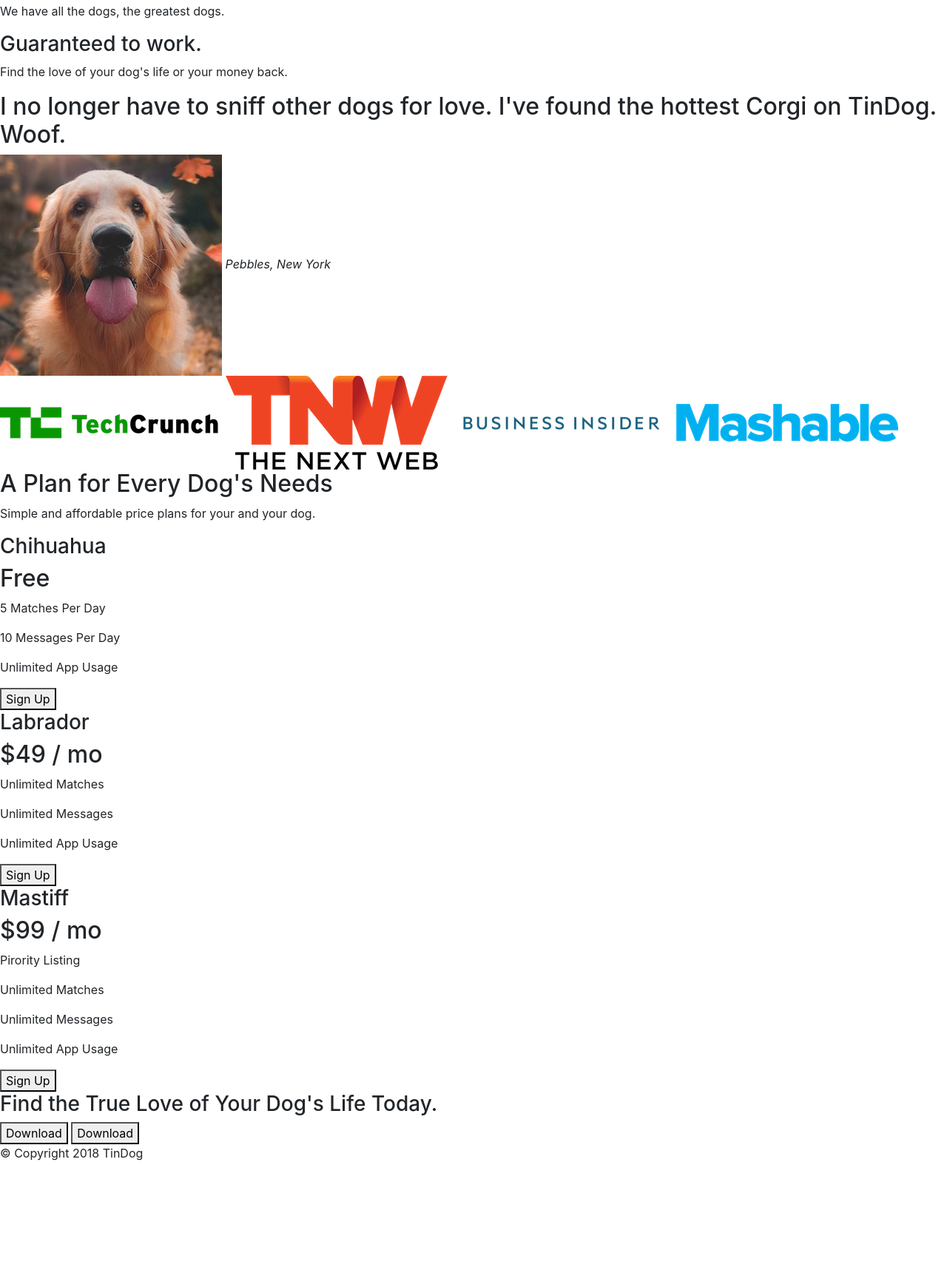
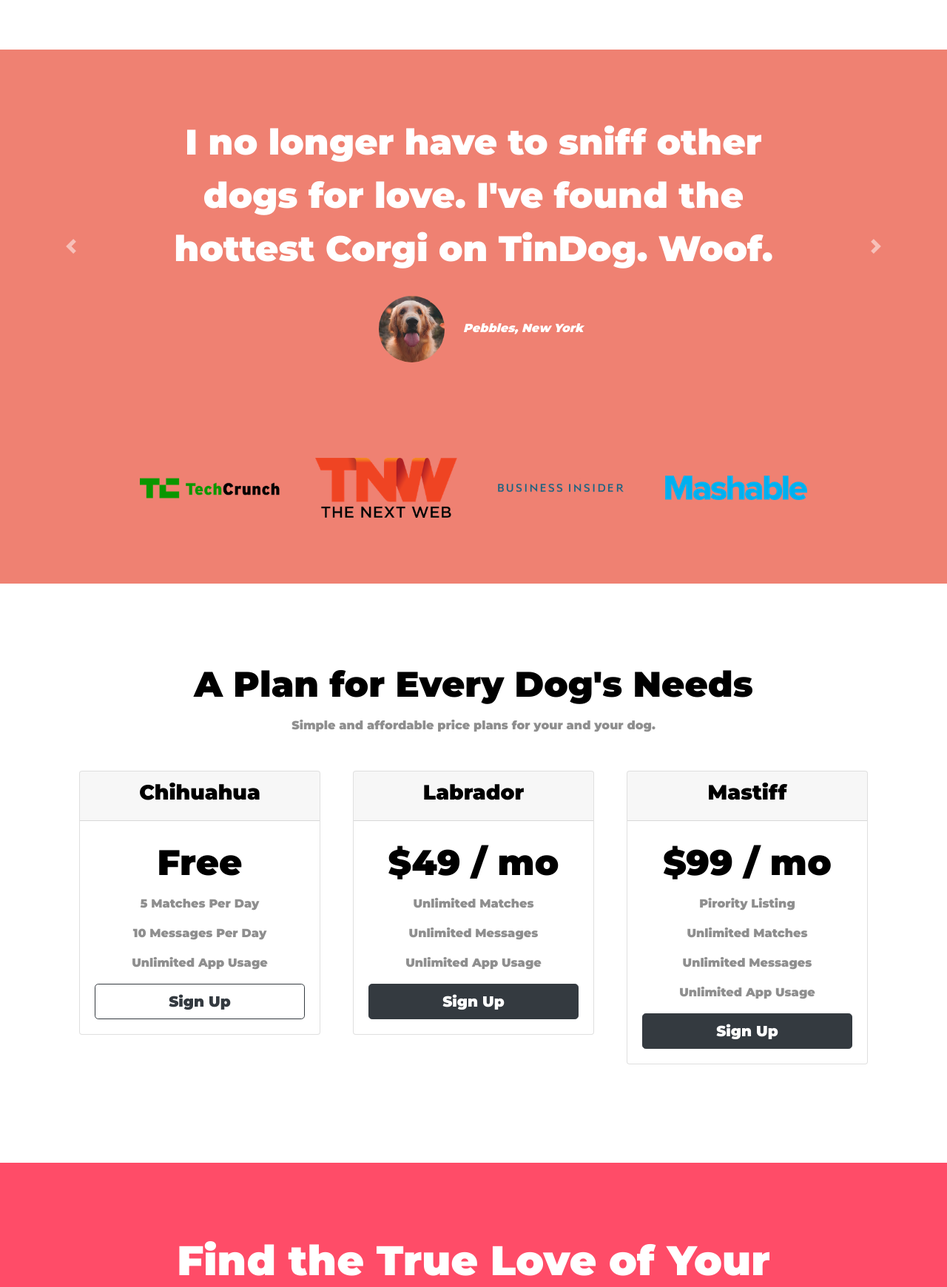
Before and after one commit to i-can-swap/Startup.exe, a plain HTML site: page TheOne/index.html in a window 1280 px wide. Shown: the part 1060-2800 px from the top of the page at 74% size. Before the commit the page ends 2647 px from the top, so only its background shows below. Drawn offline with nearby package versions, Linux system fonts and the light colour scheme.

Commit message:
Completed TinDog Webiste

```diff
--- a/TheOne/css/styles.css
+++ b/TheOne/css/styles.css
@@ -1,18 +1,193 @@
-#title
+
+body
+ {
+	 font-family:"Montserrat";
+	 text-align:center;
+ }
+
+ h1, h2, h3, h4, h5, h6
+ {
+	 font-family:"Montserrat";
+ }
+
+  p
+  {
+	  color:#8f8f8f;
+  }
+
+
+/* Headings */
+.big-heading
+{
+	font-family:"Montserrat";
+	 font-size:3.5rem;
+	 line-height:1.5;
+	 font-weight:900;
+}
+.section-heading
+{
+	font-size:3rem;
+	line-height:1.5;
+}
+
+
+/* Containers */
+.container-fluid
+ {
+	 padding:7% 15%; /* T L&R B */
+ }
+
+/* Sections */
+.colored-section
 {
 	background-color:#ff4c68;
+	color:#fff;
+}
+.white-section
+{
+	background-color:#fff;
+	color:#000;
 }
 
- h1
+
+/* Navigation Bar */
+.navbar
  {
-	 font-family:Montserrat;
-	 color:white;
-	 font-size:3rem;
-	 line-height:1.5;
-	 font-weight:900;
+	 padding:0 0 4.5rem; /* shorthand for defining values for four sides, T L&R B (i.e. same as T R B L) */
+ }
+ .navbar-brand
+ {
+	 font-family:"Ubuntu";
+	 font-weight:bold;
+	 font-size:2.5rem;
+	 color:#fff; /* black: #000 white: #fff */
+ }
+ }
+ .nav-item
+ {
+	 padding:0 18px;
+ }
+ .nav-link
+ {
+	 font-size:1.2rem;
+	 font-family:"Montserrat-Light";
  }
 
- .container-fluid
+
+/* Buttons */
+.download-button
  {
-	 padding:3% 15%;
+	margin:5% 2% 5% 0;
  }
+
+
+/* Title Section */
+#title .container-fluid
+{
+	padding:3% 15% 7%;
+	text-align:left;
+}
+ .title-image
+ {
+	 width:18%;
+	 transform: rotate(25deg);
+	 position:absolute;
+	 right:30%;
+ }
+
+
+/* Features Section */
+#features
+{
+position:relative;
+
+}
+.feature-box
+{
+	padding:5%;
+}
+.feature-icon
+{
+	color:#ef8172;
+	margin-bottom:1rem;
+}
+.feature-icon:hover
+{
+	color:#ff4c68;
+}
+.feature-title
+{
+	font-size:1.5rem;
+}
+
+
+/* Testimonials Section */
+#testimonials
+{
+background-color:#ef8172;
+}
+.testimonial-img
+{
+	width:10%;
+	border-radius:100%;
+	margin:20px;
+}
+.testimonial-text
+{
+	font-size:3rem;
+	line-height:1.5;
+}
+
+
+/* Press Section */
+#press
+{
+ background-color:#ef8172;
+ padding-bottom:3%;
+}
+.press-logo
+{
+	width:15%;
+	margin:20px 20px 50px;
+}
+
+
+/* Pricing Section */
+#pricing
+{
+	padding:100px;
+}
+.pricing-column
+{
+padding:3% 2%;
+}
+.price-text
+{
+	font-size:3rem;
+	line-height:1.5;
+}
+
+
+/* Call to Action Section */
+
+
+/* Footer Section */
+.social
+{
+	margin:20px 10px;
+}
+
+
+/* Media Queries */
+@media (max-width:1028px)
+{
+	#title{
+		text-align:center;
+	}
+	.title-image
+	{
+		position:static;
+		transform:rotate(0);
+		width:100%;
+	}
+}
--- a/TheOne/index.html
+++ b/TheOne/index.html
@@ -10,7 +10,7 @@
   <link rel="stylesheet" href="https://stackpath.bootstrapcdn.com/bootstrap/4.5.0/css/bootstrap.min.css" integrity="sha384-9aIt2nRpC12Uk9gS9baDl411NQApFmC26EwAOH8WgZl5MYYxFfc+NcPb1dKGj7Sk" crossorigin="anonymous">
   <link rel="stylesheet" href="css/styles.css">
 
-  <script defer src="/your-path-to-fontawesome/js/all.js"></script>
+  <script src="https://use.fontawesome.com/releases/v5.0.7/js/all.js"></script>
 
   <script src="https://code.jquery.com/jquery-3.5.1.slim.min.js" integrity="sha384-DfXdz2htPH0lsSSs5nCTpuj/zy4C+OGpamoFVy38MVBnE+IbbVYUew+OrCXaRkfj" crossorigin="anonymous"></script>
   <script src="https://cdn.jsdelivr.net/npm/popper.js@1.16.0/dist/umd/popper.min.js" integrity="sha384-Q6E9RHvbIyZFJoft+2mJbHaEWldlvI9IOYy5n3zV9zzTtmI3UksdQRVvoxMfooAo" crossorigin="anonymous"></script>
@@ -18,24 +18,24 @@
 </head>
 
 <body>
-  <section id="title">
+  <section class="colored-section" id="title">
 
     <div class="container-fluid">
     <nav class="navbar navbar-expand-lg navbar-dark">
-    <a class="navbar-brand" href="">Tindog</a>
+    <a class="navbar-brand" href="">tindog</a>
      <button class="navbar-toggler" type="button" data-toggle="collapse" data-target="#navbarSupportedContent" aria-controls="navbarSupportedContent" aria-expanded="false" aria-label="Toggle navigation">
     <span class="navbar-toggler-icon"></span>
   </button>
   <div class="collapse navbar-collapse" id="navbarSupportedContent">
     <ul class="navbar-nav ml-auto">
         <li class="nav-item">
-            <a class="nav-link" href="">Contact</a>
+            <a class="nav-link" href="#footer">Contact</a>
         </li>
         <li class="nav-item">
-            <a class="nav-link" href="">Pricing</a>
+            <a class="nav-link" href="#pricing">Pricing</a>
         </li>
         <li class="nav-item">
-            <a class="nav-link" href="">Download</a>
+            <a class="nav-link" href="#cta">Download</a>
         </li>
     </ul>
  </div>
@@ -46,12 +46,12 @@
     <!-- Title -->
 	<div class="row">
     <div class="col-lg-6">
-      <h1>Meet new and interesting dogs nearby.</h1>
-      <button type="button" class="btn btn-dark btn-lg"><i class="fab fa-apple"></i>Download</button>
-      <button type="button" class="btn btn-outline-light btn-lg">Download</button>
+      <h1 class="big-heading">Meet new and interesting dogs nearby.</h1>
+      <button type="button" class="btn btn-dark btn-lg download-button"><i class="fab fa-apple"></i> Download</button>
+      <button type="button" class="btn btn-outline-light btn-lg"><i class="fab fa-google-play"></i> Download</button>
     </div class="col-lg-6">
     <div>
-      <img src="images/iphone6.png" alt="iphone-mockup">
+      <img src="images/iphone6.png" alt="iphone-mockup" class="rotate title-image">
     </div>
 	</div>
 
@@ -61,98 +61,148 @@
 
   <!-- Features -->
 
-  <section id="features">
-
-    <h3>Easy to use.</h3>
+  <section class="white-section" id="features">
+  <div class="container-fluid">
+    <div class="row">
+	<div class="col-lg-4 feature-box">
+	<i class="fa fa-check-circle fa-4x feature-icon" aria-hidden="true"></i>
+    <h3 class="feature-title">Easy to use.</h3>
     <p>So easy to use, even your dog could do it.</p>
-
-    <h3>Elite Clientele</h3>
+	</div>
+	<div class="col-lg-4 feature-box">
+	<i class="fa fa-bullseye fa-4x feature-icon" aria-hidden="true"></i>
+    <h3 class="feature-title">Elite Clientele</h3>
     <p>We have all the dogs, the greatest dogs.</p>
-
-    <h3>Guaranteed to work.</h3>
+	</div>
+	<div class="col-lg-4 feature-box">
+	<i class="fa fa-heart fa-4x feature-icon" aria-hidden="true"></i>
+   <h3 class="feature-title">Guaranteed to work.</h3>
     <p>Find the love of your dog's life or your money back.</p>
-
+	</div>
+	</div>
+	</div>
   </section>
 
 
   <!-- Testimonials -->
 
-  <section id="testimonials">
-
-    <h2>I no longer have to sniff other dogs for love. I've found the hottest Corgi on TinDog. Woof.</h2>
-    <img src="images/dog-img.jpg" alt="dog-profile">
+  <section class="colored-section" id="testimonials">
+  <div id="testimonial-carousel" class="carousel slide" data-ride="false">
+  <div class="carousel-inner">
+  <div class="carousel-item active container-fluid">
+    <h2 class="testimonial-text">I no longer have to sniff other dogs for love. I've found the hottest Corgi on TinDog. Woof.</h2>
+    <img class="testimonial-img" src="images/dog-img.jpg" alt="dog-profile">
     <em>Pebbles, New York</em>
-
-    <!-- <h2 class="testimonial-text">My dog used to be so lonely, but with TinDog's help, they've found the love of their life. I think.</h2>
+	</div>
+  <div class="carousel-item container-fluid">
+   <h2 class="testimonial-text">My dog used to be so lonely, but with TinDog's help, they've found the love of their life. I think.</h2>
     <img class="testimonial-image" src="images/lady-img.jpg" alt="lady-profile">
-    <em>Beverly, Illinois</em> -->
-
+    <em>Beverly, Illinois</em>
+	</div>
+	</div>
+	<a class="carousel-control-prev" href="#testimonial-carousel" role="button" data-slide="prev">
+	<span class="carousel-control-prev-icon" aria-hidden="true"></span>
+	<span class="sr-only">Previous</span>
+	</a>
+	<a class="carousel-control-next" href="#testimonial-carousel" role="button" data-slide="next">
+	<span class="carousel-control-next-icon" aria-hidden="true"></span>
+	<span class="sr-only">Next</span>
+	</a>
+	</div>
 </section>
 
 
   <!-- Press -->
 
-  <section id="press">
-    <img src="images/techcrunch.png" alt="tc-logo">
-    <img src="images/tnw.png" alt="tnw-logo">
-    <img src="images/bizinsider.png" alt="biz-insider-logo">
-    <img src="images/mashable.png" alt="mashable-logo">
+  <section class="white-section" id="press">
+    <img class="press-logo" src="images/techcrunch.png" alt="tc-logo">
+    <img class="press-logo" src="images/tnw.png" alt="tnw-logo">
+    <img class="press-logo" src="images/bizinsider.png" alt="biz-insider-logo">
+    <img class="press-logo" src="images/mashable.png" alt="mashable-logo">
 
   </section>
 
 
   <!-- Pricing -->
 
-  <section id="pricing">
+  <section class="white-section" id="pricing">
 
-    <h2>A Plan for Every Dog's Needs</h2>
+    <h2 class="section-heading">A Plan for Every Dog's Needs</h2>
     <p>Simple and affordable price plans for your and your dog.</p>
 
-
+   <div class="row">
+   <div class="col-lg-4 col-md-6 pricing-column">
+   <div class="card">
+    <div class="card-header">
         <h3>Chihuahua</h3>
-    <h2>Free</h2>
+    </div>
+     <div class="card-body">
+        <h2 class="price-text">Free</h2>
     <p>5 Matches Per Day</p>
     <p>10 Messages Per Day</p>
     <p>Unlimited App Usage</p>
-    <button type="button">Sign Up</button>
-
-
+    <button type="button" class="btn btn-lg btn-block btn-outline-dark">Sign Up</button>
+    </div>
+    </div>
+	</div>
+	<div class="col-lg-4 col-md-6 pricing-column">
+    <div class="card">
+    <div class="card-header">
        <h3>Labrador</h3>
-    <h2>$49 / mo</h2>
+    </div>
+    <div class="card-body">
+        <h2 class="price-text">$49 / mo</h2>
     <p>Unlimited Matches</p>
     <p>Unlimited Messages</p>
     <p>Unlimited App Usage</p>
-    <button type="button">Sign Up</button>
-
-
+    <button type="button" class="btn btn-lg btn-block btn-dark">Sign Up</button>
+    </div>
+    </div>
+	</div>
+	<div class="col-lg-4 col-md-6 pricing-column">
+    <div class="card">
+    <div class="card-header">
          <h3>Mastiff</h3>
-    <h2>$99 / mo</h2>
+    </div>
+     <div class="card-body">
+        <h2 class="price-text">$99 / mo</h2>
     <p>Pirority Listing</p>
     <p>Unlimited Matches</p>
     <p>Unlimited Messages</p>
     <p>Unlimited App Usage</p>
-    <button type="button">Sign Up</button>
+    <button type="button" class="btn btn-lg btn-block btn-dark">Sign Up</button>
+    </div>
+    </div>
+	</div>
 
 </section>
 
 
   <!-- Call to Action -->
 
-  <section id="cta">
-
-    <h3>Find the True Love of Your Dog's Life Today.</h3>
-    <button type="button">Download</button>
-    <button type="button">Download</button>
-
+  <section class="colored-section" id="cta">
+  <div class="container-fluid">
+    <h3 class="big-heading">Find the True Love of Your Dog's Life Today.</h3>
+    <p class="cta-btn">
+	<button class="download-button btn btn-dark btn-lg" type="button"><i class="fab fa-apple"></i> Download</button>
+    <button class=" download-button btn btn-light btn-lg" type="button"><i class="fab fa-google-play"></i> Download</button>
+	</p>
+	</div>
   </section>
 
 
   <!-- Footer -->
 
-  <footer id="footer">
-
-    <p>© Copyright 2018 TinDog</p>
-
+  <footer class="white-section" id="footer">
+  <div class="contianer-fluid">
+    <p class="foot-icon">
+	<i class="social fab fa-twitter"></i>
+	<i class="social fab fa-facebook"></i>
+	<i class="social fab fa-instagram"></i>
+	<i class="social fa fa-envelope"></i>
+	</p>
+    <p class="foot-p">© Copyright 2020 TinDog</p>
+	</div>
 </footer>
 
 
```
Lines whose indentation alone changed are shown as unchanged.
